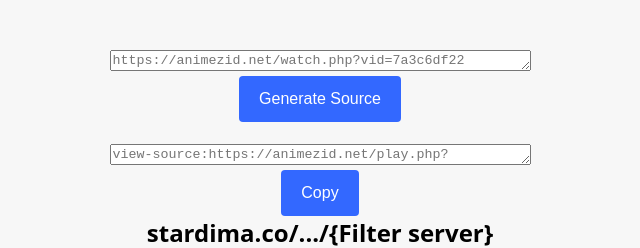
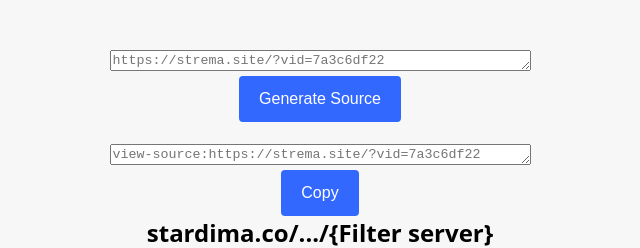
Before and after one commit to spacetoonlinks/stardima, a plain HTML site: page index.html in a window 1280 px wide. Shown: the top 248 px of the page, 320-960 px from the left. Drawn offline with Linux system fonts and the light colour scheme.

Commit message:
index.html

```diff
--- a/index.html
+++ b/index.html
@@ -123,10 +123,10 @@
 </head>
 <body>
 <div style="text-align: center;">
-    <textarea id="url-input" rows="1" cols="50" placeholder="https://animezid.net/watch.php?vid=7a3c6df22"></textarea><br>
+    <textarea id="url-input" rows="1" cols="50" placeholder="https://strema.site/?vid=7a3c6df22"></textarea><br>
     <button onclick="generateSource()">Generate Source</button>
     <br><br>
-    <textarea id="viewSourceUrl" rows="1" cols="50" placeholder="view-source:https://animezid.net/play.php?vid=7a3c6df22"></textarea><br>
+    <textarea id="viewSourceUrl" rows="1" cols="50" placeholder="view-source:https://strema.site/?vid=7a3c6df22"></textarea><br>
     <button onclick="copyviewSourceUrl()">Copy</button>
 
 
```
